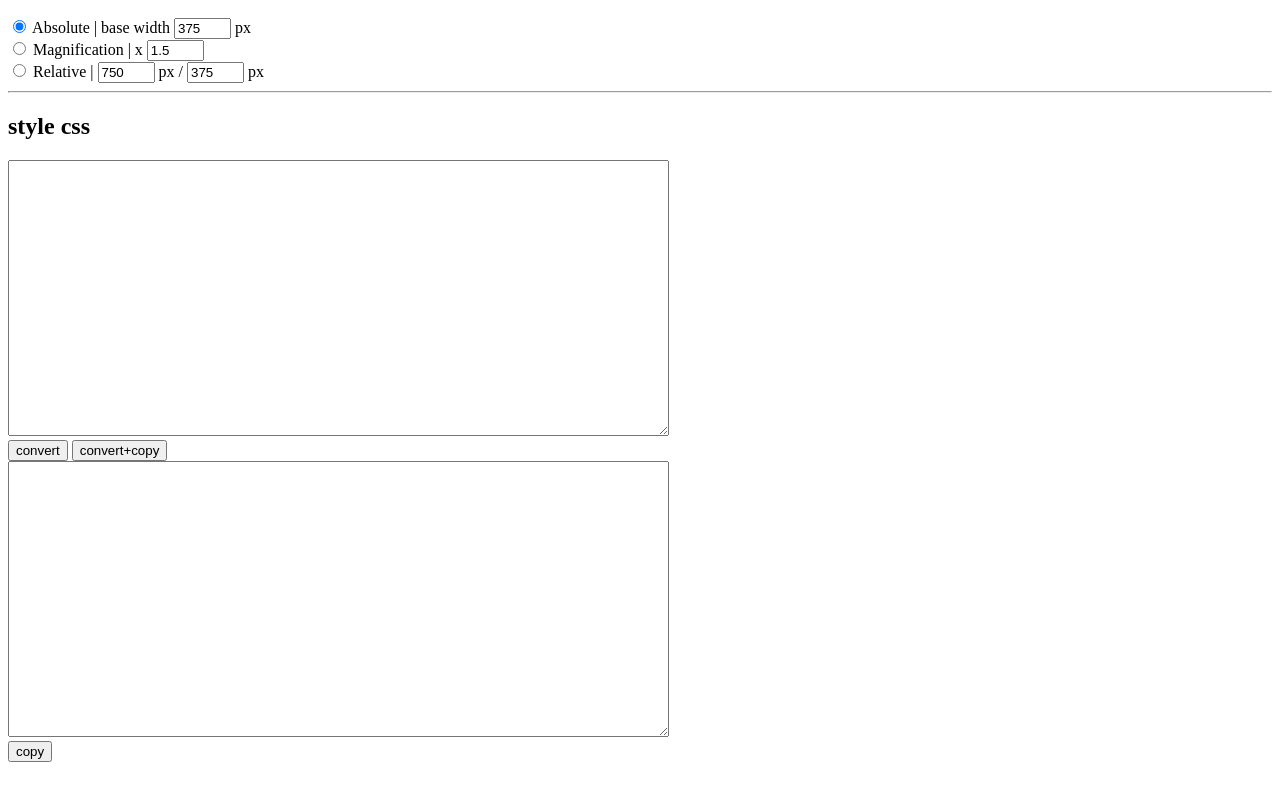
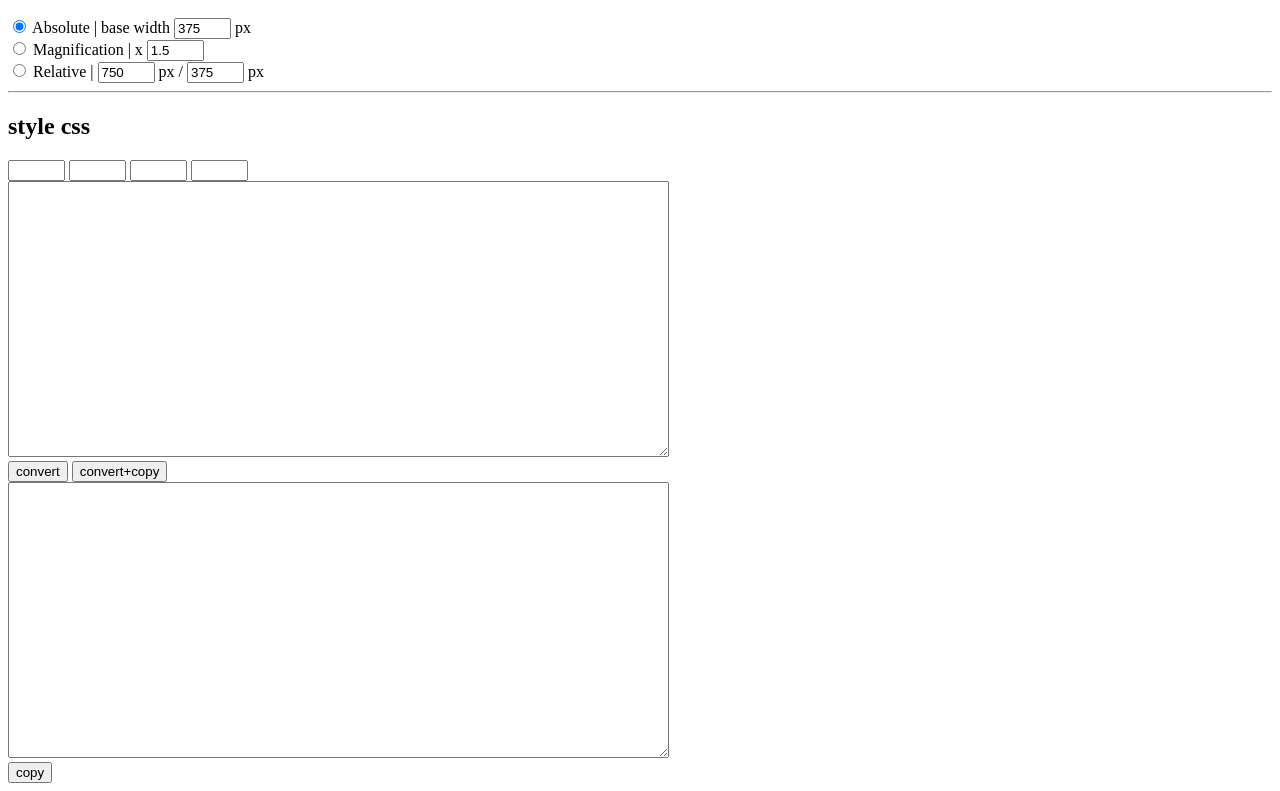
Before and after one commit to NaokiIshimura/zepbooster, a plain HTML site: page index.html in a window 1280 px wide. Shown: the part 110-901 px from the top of the page. Before the commit the page ends 880 px from the top, so only its background shows below. Drawn offline with Linux system fonts and the light colour scheme.

Commit message:
Update index.html

```diff
--- a/index.html
+++ b/index.html
@@ -37,11 +37,17 @@
     </div>
   </div>
 
-
   <hr>
 
   <div>
     <h2>style css</h2>
+
+    <input type="text" id="margin1" size="4" value="">
+    <input type="text" id="margin2" size="4" value="">
+    <input type="text" id="margin3" size="4" value="">
+    <input type="text" id="margin4" size="4" value="">
+
+    <br>
 
     <textarea id="styleCssInput" rows="18" cols="80"></textarea>
 
```
